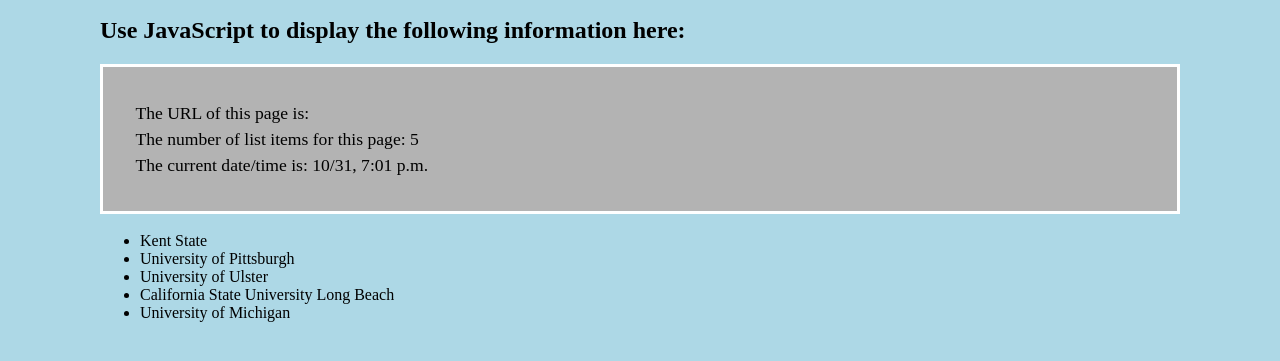
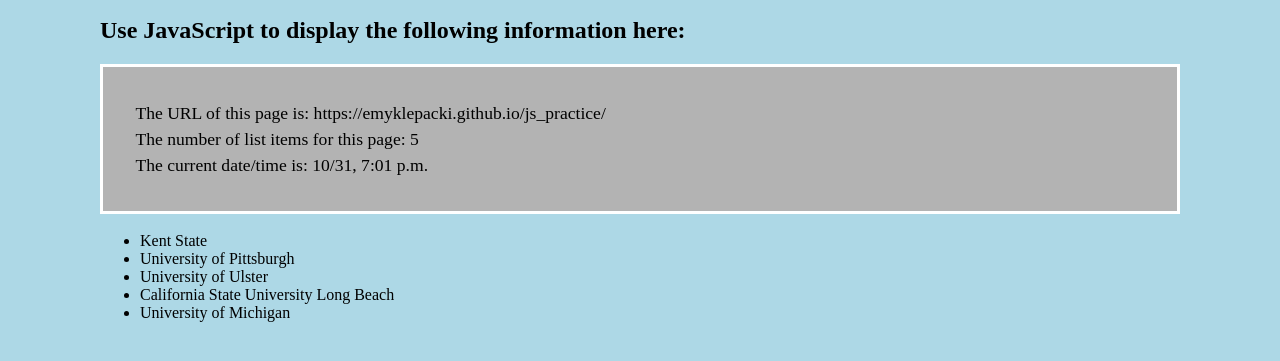
Before and after one commit to emyklepacki/js_practice, a plain HTML site: page index.html in a window 1280 px wide. Shown: the part 233-594 px from the top of the page. Drawn offline with Linux system fonts and the light colour scheme.

Commit message:
Update index.html

```diff
--- a/index.html
+++ b/index.html
@@ -27,7 +27,7 @@
 		document.querySelector('h1').innerHTML = 'Emy Klepacki'
 
 		// 2. Update the three span elements using ONLY JavaScript
-		document.getElementById("URL").innerHTML = ''
+		document.getElementById("URL").innerHTML = 'https://emyklepacki.github.io/js_practice/'
 		document.getElementById("items").innerHTML = '5'
 		document.getElementById("time").innerHTML = '10/31, 7:01 p.m.'
 
```
